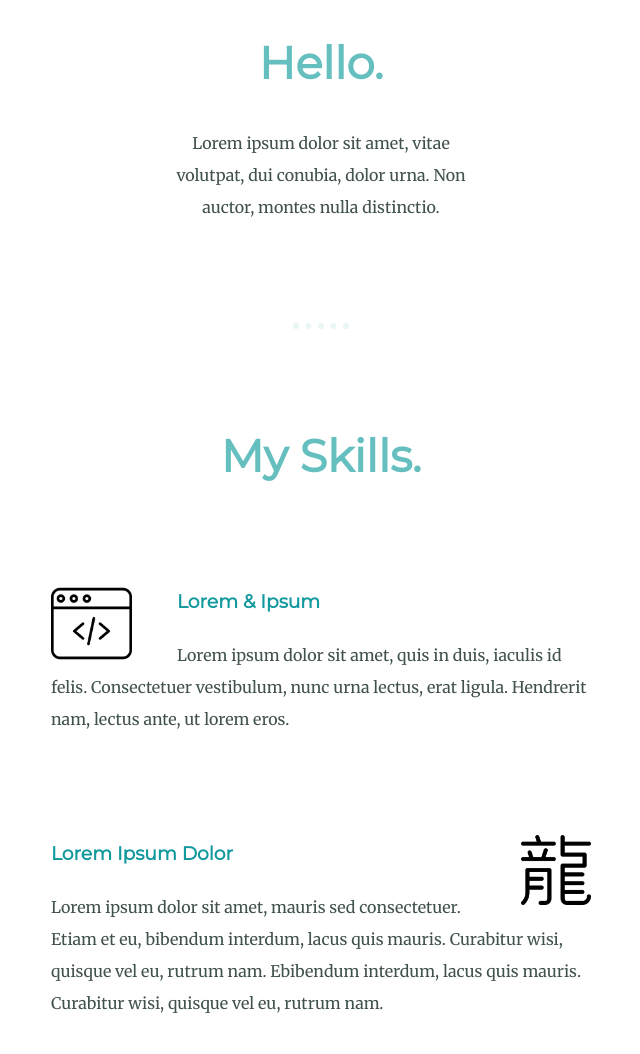
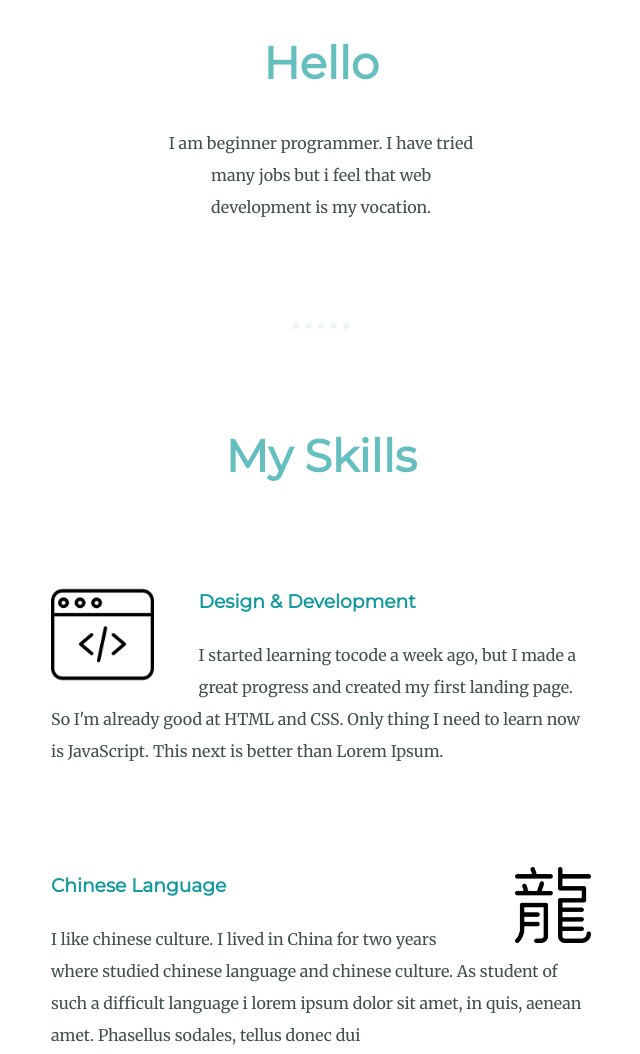
Before and after one commit to R-thur/My-personal-site, a plain HTML site: page index.html in a window 1280 px wide. Shown: the part 1340-2394 px from the top of the page, without its empty margins (319-959 px from the left). Drawn offline with Linux system fonts and the light colour scheme.

Commit message:
text changed

```diff
--- a/css/styles.css
+++ b/css/styles.css
@@ -102,14 +102,14 @@ padding: 50px  0 20px;
 }
 
 .computer {
-  width: 15%;
+  width: 19%;
   height: auto;
   float: left;
   margin-right: 45px;
 }
 
 .dragon {
-  width: 13%;
+  width: 14%;
   height: auto;
   float: right;
   margin-left: 45px;
--- a/index.html
+++ b/index.html
@@ -15,8 +15,8 @@
 <body>
   <div class="top-container">
     <img class="top-cloud" src="./images/cloud.png" alt="cloud-img">
-    <h1>I'm Artem.</h1>
-    <h2 class="">a <span class="pro">pro</span>grammer.</h2>
+    <h1>I'm Artem</h1>
+    <h2 class="">a <span class="pro">pro</span>grammer</h2>
     <img class="bottom-cloud" src="./images/cloud.png" alt="cloud-page">
     <img class="mountain" src="./images/mountain.png" alt="mountain-img">
   </div>
@@ -24,31 +24,31 @@
   <div class="middle-container">
     <div class="profile">
       <img class="artem" src="./images/artem.png" alt="artem-img">
-      <h2>Hello.</h2>
-      <p class="p-skill">Lorem ipsum dolor sit amet, vitae volutpat, dui conubia, dolor urna. Non auctor, montes nulla distinctio.</p>
+      <h2>Hello</h2>
+      <p class="p-skill">I am beginner programmer. I have tried many jobs but i feel that web development is my vocation. </p>
     </div>
     <hr>
 
     <div class="skills">
-      <h2>My Skills.</h2>
+      <h2>My Skills</h2>
       <div class="skill-row">
         <img class="computer" src="images/coding2.png" alt="computer-img">
-        <h3>Lorem & Ipsum</h3>
-        <p>Lorem ipsum dolor sit amet, quis in duis, iaculis id felis. Consectetuer vestibulum, nunc urna lectus, erat ligula. Hendrerit nam, lectus ante, ut lorem eros.</p>
+        <h3>Design & Development</h3>
+        <p>I started learning  tocode a week ago, but I made a great progress and created my first landing page. So I'm already good at HTML and CSS. Only thing I need to learn now is JavaScript. This next is better than Lorem Ipsum.</p>
       </div>
 
       <div class="skill-row">
-        <img class="dragon" src="images/dragon.png" alt="">
-        <h3>Lorem Ipsum Dolor</h3>
-        <p>Lorem ipsum dolor sit amet, mauris sed consectetuer. Etiam et eu, bibendum interdum, lacus quis mauris. Curabitur wisi, quisque vel eu, rutrum nam. Ebibendum interdum, lacus quis mauris. Curabitur wisi, quisque vel eu, rutrum nam.</p>
+        <img class="dragon" src="images/dragon.png" alt="dragon-img">
+        <h3>Chinese Language</h3>
+        <p>I like chinese culture. I lived in China for two years where studied chinese language and chinese culture. As student of such a difficult language i lorem ipsum dolor sit amet, in quis, aenean amet. Phasellus sodales, tellus donec dui</p>
       </div>
     </div>
 
     <hr>
     <div class="contact-me">
       <h2 class="intouch">Get In Touch</h2>
-      <h3>Lorem ipsum dolor sit amet, non elit.</h3>
-      <p class="contact">Lorem ipsum dolor sit amet, in quis, aenean amet. Phasellus sodales, tellus donec dui, ornare erat.</p>
+      <h3>If you like coding and China as much as I do</h3>
+      <p class="contact">Something inspirating have to be written here. I have no ideas what else to write. Only lorem ipsum can help me!</p>
       <a class="btn" href="mailto:arthorin8@gmail.com">CONTACT ME</a>
     </div>
   </div>
```
